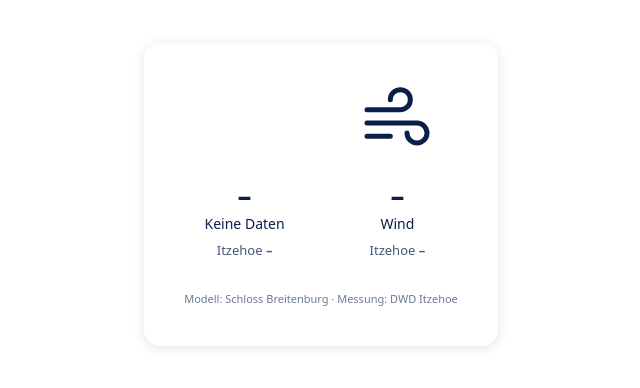
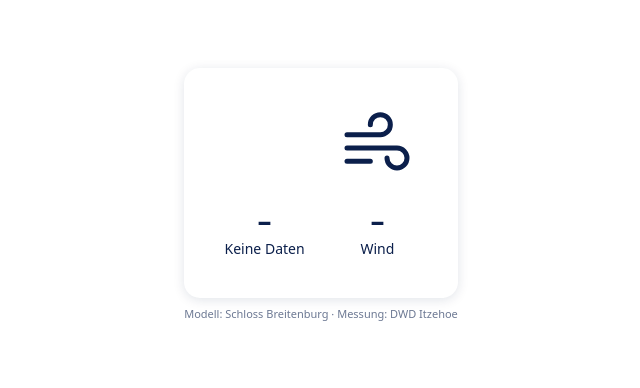
Before and after one commit to lukpon11/weather-widget, a plain HTML site: page index.html in a window 1280 px wide. Shown: the part 206-594 px from the top of the page, without its empty margins (319-959 px from the left). Drawn offline with Linux system fonts and the light colour scheme; no server answers.

Commit message:
Average model and station values, move source note below card
Co-Authored-By: Claude Opus 5.5 <noreply@anthropic.com>

```diff
--- a/index.html
+++ b/index.html
@@ -10,29 +10,28 @@
 <body>
 <!-- Webflow: alles zwischen START und END in ein Embed-Element kopieren -->
 <!-- START weather-widget -->
-<div id="weather-widget" aria-live="polite">
+<div id="weather-widget">
+  <div class="ww-card" aria-live="polite">
     <div class="ww-col">
       <svg class="ww-icon" id="ww-weather-icon" viewBox="0 0 24 24" aria-hidden="true"></svg>
       <div class="ww-value" id="ww-temp" role="img" aria-label="Temperatur">–</div>
       <div class="ww-label" id="ww-desc">Wetter</div>
-    <div class="ww-station">Itzehoe <span id="ww-st-temp" role="img">–</span></div>
     </div>
     <div class="ww-col">
       <svg class="ww-icon" viewBox="0 0 24 24" aria-hidden="true"><path d="M3 8h10a3 3 0 1 0-3-3M3 12h15a3 3 0 1 1-3 3M3 16h7"/></svg>
       <div class="ww-value" id="ww-wind" role="img" aria-label="Wind">–</div>
       <div class="ww-label" id="ww-dir">Wind</div>
-    <div class="ww-station">Itzehoe <span id="ww-st-wind" role="img">–</span></div>
+    </div>
   </div>
   <div class="ww-foot" id="ww-foot">Modell: Schloss Breitenburg · Messung: DWD Itzehoe</div>
 </div>
 <style>
-  #weather-widget { --ww-navy: #0b1f4b; display: grid; grid-template-columns: 1fr 1fr; gap: 32px; max-width: 420px; padding: 40px; background: #fff; color: var(--ww-navy); border-radius: 16px; box-shadow: 0 2px 12px rgba(11,31,75,.12); font-family: system-ui, sans-serif; text-align: center; font-variant-numeric: tabular-nums; }
+  #weather-widget { --ww-navy: #0b1f4b; max-width: 420px; color: var(--ww-navy); font-family: system-ui, sans-serif; font-variant-numeric: tabular-nums; }
+  #weather-widget .ww-card { display: grid; grid-template-columns: 1fr 1fr; gap: 32px; padding: 40px; background: #fff; border-radius: 16px; box-shadow: 0 2px 12px rgba(11,31,75,.12); text-align: center; }
   #weather-widget .ww-icon { width: 80px; height: 80px; fill: none; stroke: currentColor; stroke-width: 1.5; stroke-linecap: round; stroke-linejoin: round; }
   #weather-widget .ww-value { font-size: 28px; font-weight: 800; margin-top: 8px; }
-  #weather-widget .ww-station span { font-weight: 700; }
   #weather-widget .ww-label { font-size: 14px; }
-  #weather-widget .ww-station { font-size: 13px; margin-top: 8px; opacity: .75; }
-  #weather-widget .ww-foot { grid-column: 1 / -1; font-size: 11px; opacity: .6; }
+  #weather-widget .ww-foot { margin-top: 8px; font-size: 11px; opacity: .6; text-align: right; }
   /* Odometer: jede Ziffer ist ein senkrechter 0–9-Streifen, der per translateY rollt */
   #weather-widget .ww-odo { white-space: pre; }
   #weather-widget .ww-odo > span { display: inline-block; vertical-align: top; height: 1.15em; line-height: 1.15em; overflow: hidden; }
@@ -70,9 +69,22 @@
   }
   var DIRS = ['N', 'NO', 'O', 'SO', 'S', 'SW', 'W', 'NW'];
   var $ = function (id) { return document.getElementById(id); };
-  var deg = function (t) { return t == null ? '–' : (Math.round(t) || 0) + ' °C'; }; // || 0 vermeidet "-0"
-  var ms = function (v) { return v == null ? '–' : v.toLocaleString('de-DE', { minimumFractionDigits: 1, maximumFractionDigits: 1 }) + ' m/s'; };
-  var dir = function (d) { return d == null ? '' : DIRS[Math.round(d / 45) % 8]; };
+
+  // Mittel aus beiden Quellen; fehlt eine, zählt nur die andere
+  function avg(vals) {
+    vals = vals.filter(function (v) { return v != null; });
+    return vals.length ? vals.reduce(function (s, v) { return s + v; }, 0) / vals.length : null;
+  }
+  // Richtungen als Einheitsvektoren mitteln, sonst ergäbe 350° + 10° fälschlich 180°
+  // shortcut: bei genau entgegengesetzten Richtungen ist das Ergebnis zufällig; bei 2 Quellen in der Praxis egal
+  function avgDir(vals) {
+    vals = vals.filter(function (v) { return v != null; });
+    if (!vals.length) return null;
+    var x = 0, y = 0;
+    vals.forEach(function (d) { x += Math.cos(d * Math.PI / 180); y += Math.sin(d * Math.PI / 180); });
+    return (Math.atan2(y, x) * 180 / Math.PI + 360) % 360;
+  }
+  console.assert(Math.round(avgDir([350, 10])) % 360 === 0 && avgDir([90, 180]) === 135 && avg([1, null]) === 1, 'weather-widget: Mittelwert fehlerhaft');
 
   // Odometer: Ziffern rollen, andere Zeichen werden direkt gesetzt
   var STRIP = '<span>' + '0123456789'.split('').join('<br>') + '</span>';
@@ -100,24 +112,31 @@
     }
   }
 
+  var getJson = function (url) {
+    return fetch(url).then(function (r) { return r.json(); }).catch(function () { return null; });
+  };
+
   function load() {
-    fetch(MODEL_URL).then(function (r) { return r.json(); }).then(function (d) {
-      var c = d.current, w = weather(c.weather_code, c.is_day);
+    Promise.all([getJson(MODEL_URL), getJson(STATION_URL)]).then(function (res) {
+      var m = res[0] && res[0].current, s = res[1] && res[1].weather;
+      if (!m && !s) { $('ww-desc').textContent = 'Keine Daten'; return; }
+      m = m || {}; s = s || {};
+
+      var temp = avg([m.temperature_2m, s.temperature]);
+      var speed = avg([m.wind_speed_10m, s.wind_speed_10 == null ? null : s.wind_speed_10 / 3.6]); // Bright Sky liefert km/h
+      var dir = avgDir([m.wind_direction_10m, s.wind_direction_10]);
+
+      if (m.weather_code != null) {
+        var w = weather(m.weather_code, m.is_day);
         $('ww-weather-icon').innerHTML = ICONS[w[0]];
-      odo($('ww-temp'), deg(c.temperature_2m));
         $('ww-desc').textContent = w[1];
-      odo($('ww-wind'), ms(c.wind_speed_10m));
-      $('ww-dir').textContent = 'aus ' + dir(c.wind_direction_10m);
-    }).catch(function () { $('ww-desc').textContent = 'Keine Daten'; });
-
-    fetch(STATION_URL).then(function (r) { return r.json(); }).then(function (d) {
-      var w = d.weather;
-      odo($('ww-st-temp'), deg(w.temperature));
-      // Bright Sky liefert km/h
-      odo($('ww-st-wind'), ms(w.wind_speed_10 == null ? null : w.wind_speed_10 / 3.6) + ' ' + dir(w.wind_direction_10));
-      $('ww-foot').textContent = 'Modell: Schloss Breitenburg · Messung: DWD Itzehoe, ' +
-        new Date(w.timestamp).toLocaleTimeString('de-DE', { hour: '2-digit', minute: '2-digit' }) + ' Uhr';
-    }).catch(function () { $('ww-st-temp').textContent = $('ww-st-wind').textContent = '–'; });
+      }
+      odo($('ww-temp'), temp == null ? '–' : (Math.round(temp) || 0) + ' °C'); // || 0 vermeidet "-0"
+      odo($('ww-wind'), speed == null ? '–' : speed.toLocaleString('de-DE', { minimumFractionDigits: 1, maximumFractionDigits: 1 }) + ' m/s');
+      $('ww-dir').textContent = dir == null ? 'Wind' : 'aus ' + DIRS[Math.round(dir / 45) % 8];
+      $('ww-foot').textContent = 'Modell: Schloss Breitenburg · Messung: DWD Itzehoe' + (s.timestamp
+        ? ', ' + new Date(s.timestamp).toLocaleTimeString('de-DE', { hour: '2-digit', minute: '2-digit' }) + ' Uhr' : '');
+    });
   }
 
   load();
```
Lines whose indentation alone changed are shown as unchanged.
